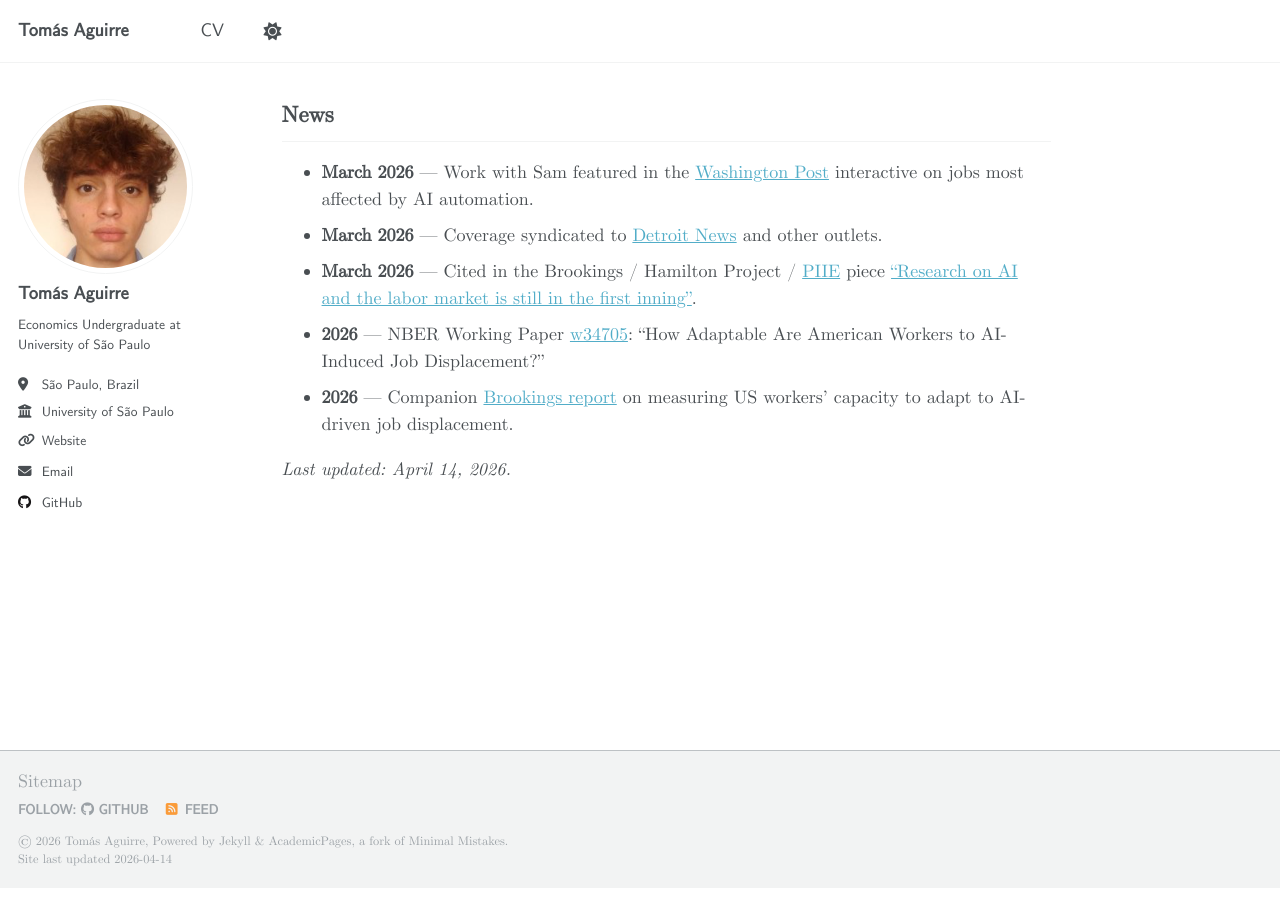
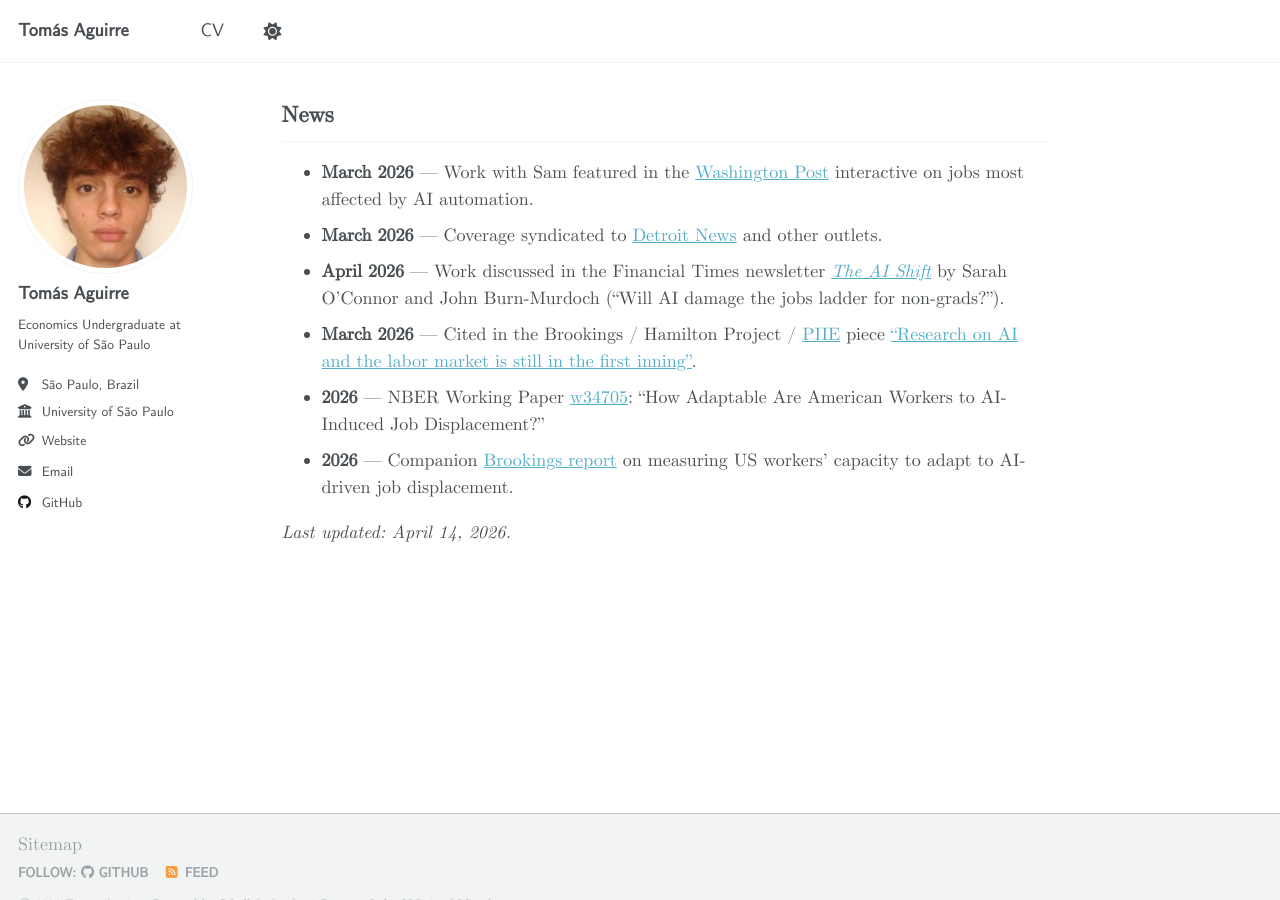
Before and after one commit to t6aguirre/t6aguirre.github.io, a Jekyll site: the page built from _pages/about.md, in a window 1280 px wide and 900 px high, scrolled down 946 px. Built offline with Jekyll 4.4.1, drawn with Linux system fonts in a browser that asks for light colours.

Commit message:
Add FT AI Shift newsletter mention to News

```diff
--- a/_pages/about.md
+++ b/_pages/about.md
@@ -28,6 +28,7 @@ Feel free to contact me at [t6aguirre@gmail.com](mailto:t6aguirre@gmail.com).
 
 - **March 2026** — Work with Sam featured in the [Washington Post](https://www.washingtonpost.com/technology/interactive/2026/jobs-most-affected-ai-automation/) interactive on jobs most affected by AI automation.
 - **March 2026** — Coverage syndicated to [Detroit News](https://eu.detroitnews.com/story/business/2026/03/16/see-which-jobs-are-most-threatened-by-ai-and-who-may-be-able-to-adapt/89179302007/) and other outlets.
+- **April 2026** — Work discussed in the Financial Times newsletter [*The AI Shift*](https://www.ft.com/newsletters) by Sarah O'Connor and John Burn-Murdoch ("Will AI damage the jobs ladder for non-grads?").
 - **March 2026** — Cited in the Brookings / Hamilton Project / [PIIE](https://www.piie.com/blogs/realtime-economics/2026/research-ai-and-labor-market-still-first-inning) piece ["Research on AI and the labor market is still in the first inning"](https://www.brookings.edu/articles/research-on-ai-and-the-labor-market-is-still-in-the-first-inning/).
 - **2026** — NBER Working Paper [w34705](https://www.nber.org/papers/w34705): "How Adaptable Are American Workers to AI-Induced Job Displacement?"
 - **2026** — Companion [Brookings report](https://www.brookings.edu/articles/measuring-us-workers-capacity-to-adapt-to-ai-driven-job-displacement/) on measuring US workers' capacity to adapt to AI-driven job displacement.
```
